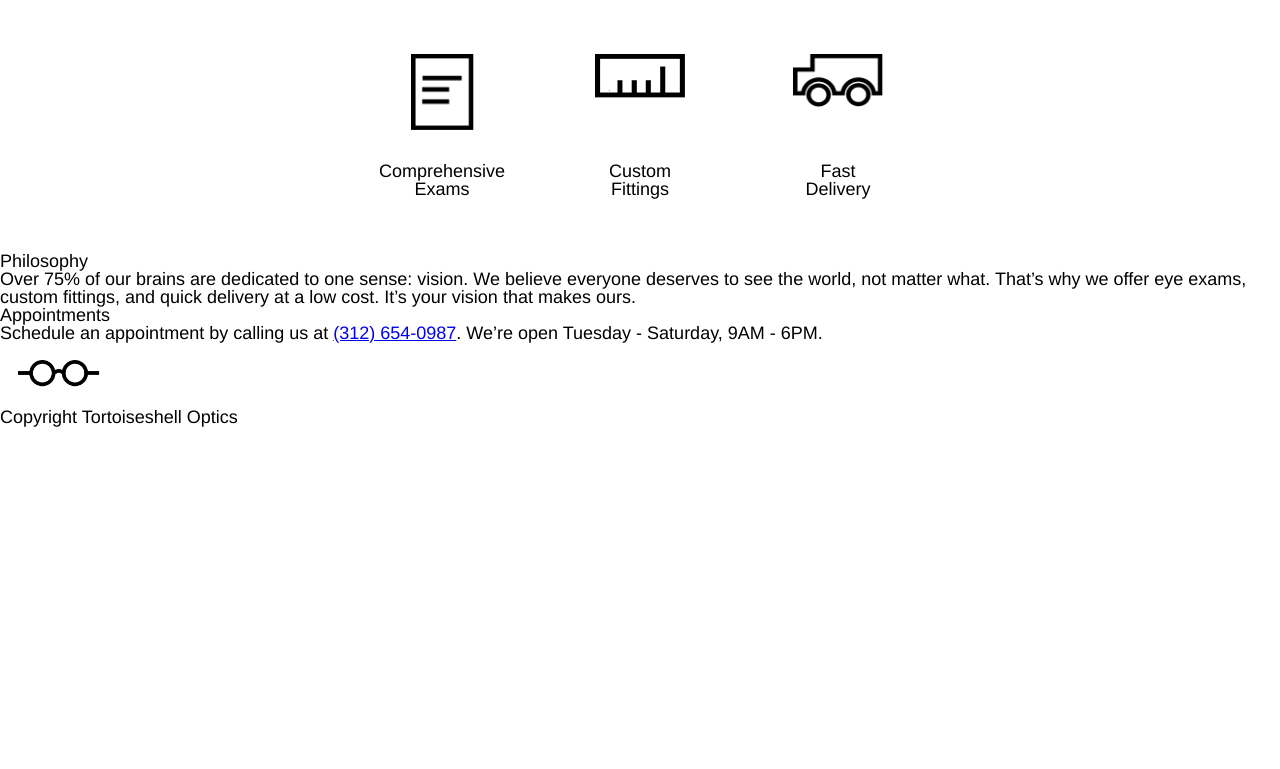
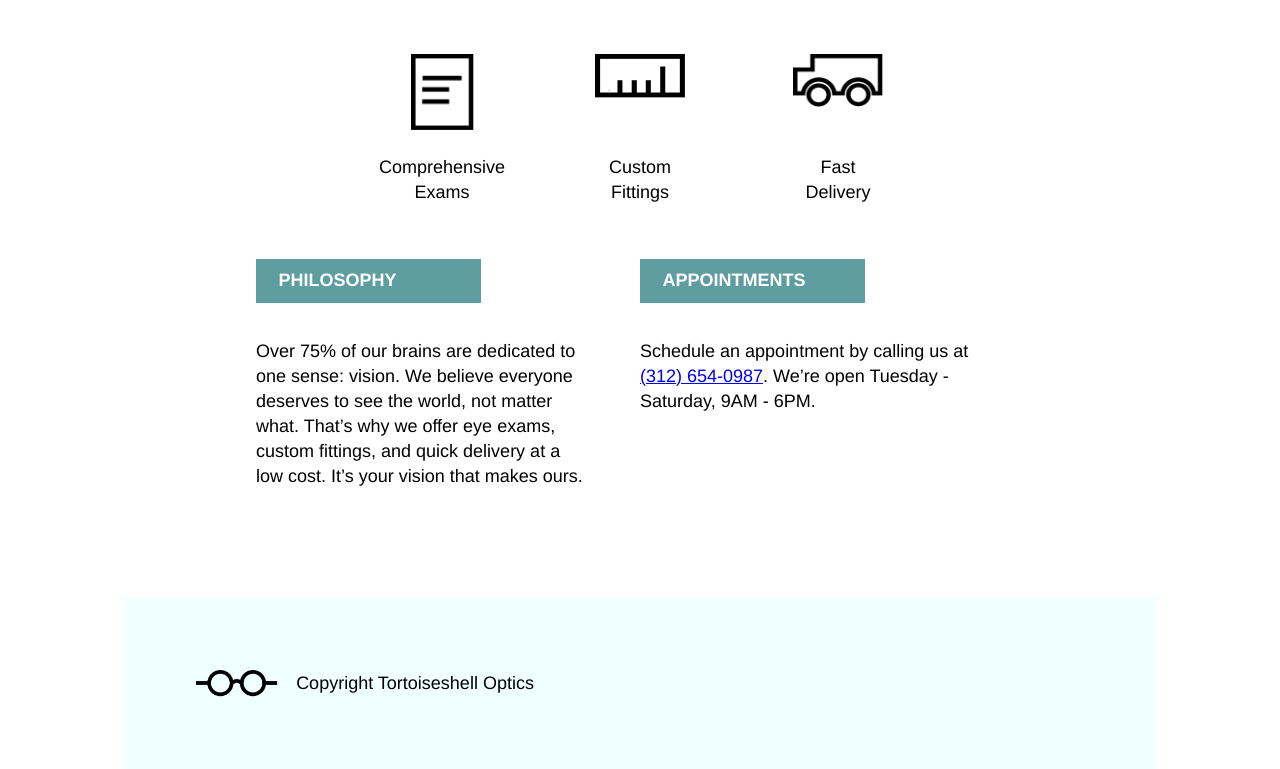
Before and after one commit to deanarron/tortoiseshell_optics, a plain HTML site: page index.html in a window 1280 px wide. Shown: the part 558-1327 px from the top of the page. Before the commit the page ends 985 px from the top, so only its background shows below. Drawn offline with Linux system fonts and the light colour scheme.

Commit message:
Add all desktop css style

```diff
--- a/resources/styles/style.css
+++ b/resources/styles/style.css
@@ -1,9 +1,9 @@
 html {
   font-size: 18px;
-  line-height: 1.4;
 }
 body {
   font-family: Helvetica;
+  line-height: 1.4;
 }
 /* Header Section */
 header {
@@ -31,6 +31,8 @@ header {
   padding: 1rem;
 }
 .logo_container img {
+  display: flex;
+  align-items: center;
   height: 1.5rem;
   padding: 1rem;
 }
@@ -40,6 +42,7 @@ header {
 .menu_items {
   display: inline-block;
   padding: 0 1rem;
+
 }
 .hero_container {
   background-color: white;
@@ -70,7 +73,6 @@ h2 {
   justify-content: space-between;
   margin: 3rem;
   width: 5rem;
-  height: 8rem;
   text-align: center;
 }
 .paper-icon {
@@ -83,14 +85,45 @@ h2 {
 .image_container img {
   margin-bottom: 1rem;
 }
-.service_text {
-  vertical-align: bottom;
+
+/* About Section */
+#about {
+  display: flex;
+  justify-content: center;
+  max-width: 960px;
+  margin: 0 auto;
+}
+.about_container {
+  width: 35%;
+  margin-right: 5%;
+}
+.about_container h3 {
+  font-size: 1rem;
+  text-transform: uppercase;
+  font-weight: bold;
+  max-width: 10rem;
+  color: white;
+  background-color: cadetblue;
+  padding: 0.5rem 1.25rem;
+  margin-bottom: 1rem;
+}
+.about_container p {
+  padding: 1rem 0;
 }
 
-
-
-
-
-
+/* Footer Section */
+footer {
+  background-color: azure;
+  width: 960px;
+  margin: 0 auto;
+  margin-top: 5rem;
+  display: flex;
+  justify-content: flex-start;
+  align-items: center;
+  padding: 3rem 2rem;
+}
+footer img {
+  margin-left: 1rem;
+}
 
 /*  */
```
